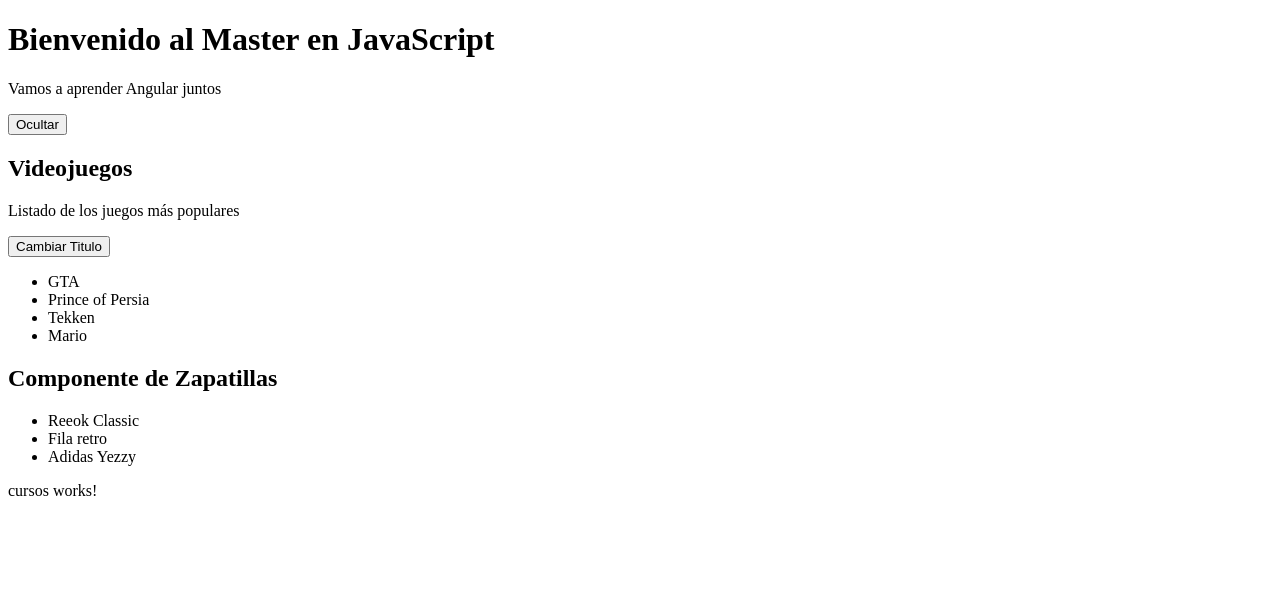
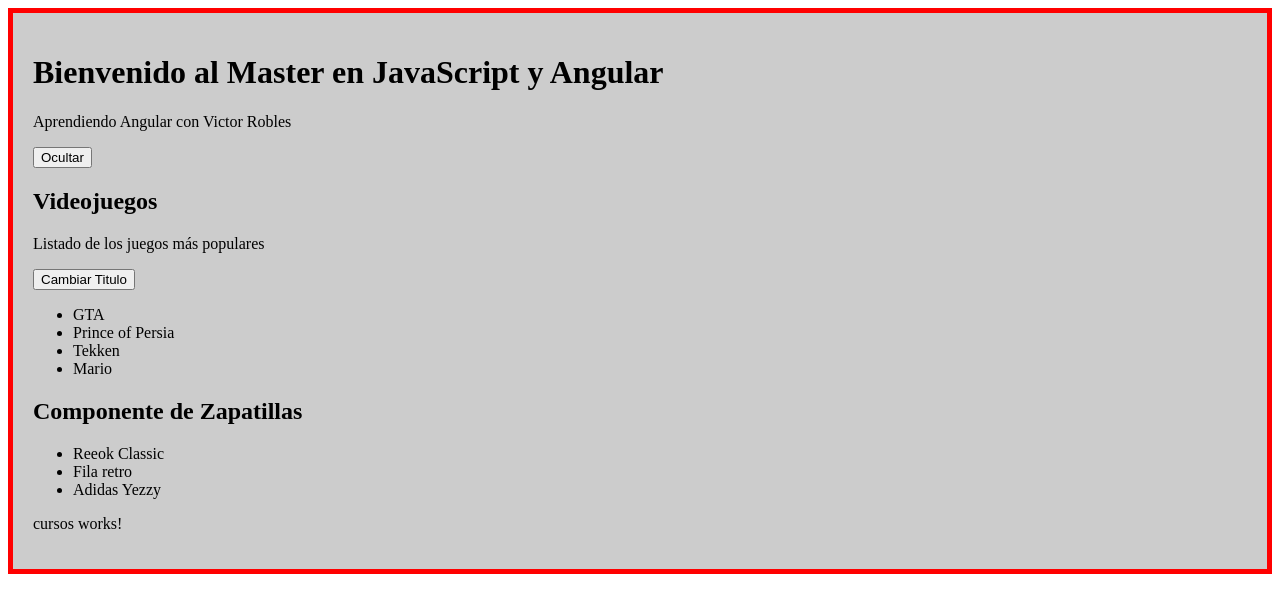
Before and after one commit to axelandreR/aprendiendo-angular, an Angular app: page / in a window 1280 px wide. Shown: the top 612 px of the page. Built offline with nearby package versions, Linux system fonts and the light colour scheme.

Commit message:
Import y Export

```diff
--- a/src/app/app.component.html
+++ b/src/app/app.component.html
@@ -1,10 +1,16 @@
 
-<div class="content" role="main">
+<div [ngStyle]="{
+                  'background': config.fondo,
+                  'padding': '20px',
+                  'border' : '5px solid black',
+                  'border-color': config.color
+                }" class="content" role="main">
   <h1>Bienvenido al {{ title }}</h1>
-  <p>Vamos a aprender Angular juntos</p>
+  <p>{{ descripcion }}</p>
 
   <button (click)="ocultarVideojuegos(false)" *ngIf="mostrar_videojuegos">Ocultar</button>
   <button (click)="ocultarVideojuegos(true)" *ngIf="!mostrar_videojuegos">Mostrar</button>
+
   <videojuego *ngIf="mostrar_videojuegos"></videojuego>
   <zapatillas></zapatillas>
   <cursos></cursos>
--- a/src/app/app.component.ts
+++ b/src/app/app.component.ts
@@ -1,4 +1,5 @@
 import { Component } from '@angular/core';
+import { Configuracion } from './models/configuracion';
 
 @Component({
   selector: 'app-root',
@@ -7,8 +8,15 @@ import { Component } from '@angular/core';
 })
 export class AppComponent {
   public title = 'Master en JavaScript';
+  public descripcion: string;
   public mostrar_videojuegos: boolean = true;
+  public config;
 
+  constructor(){
+    this.config = Configuracion;
+    this.title = Configuracion.titulo;
+    this.descripcion = Configuracion.descripcion
+  }
   ocultarVideojuegos(value:boolean){
     this.mostrar_videojuegos = value;
   }
--- /dev/null
+++ b/src/app/models/configuracion.ts
@@ -0,0 +1,6 @@
+export var Configuracion = {
+    color: "red",
+    fondo: "#ccc",
+    titulo: "Master en JavaScript y Angular",
+    descripcion: "Aprendiendo Angular con Victor Robles"
+}
```
Also changed, not shown: Teoria/Readme.md.
